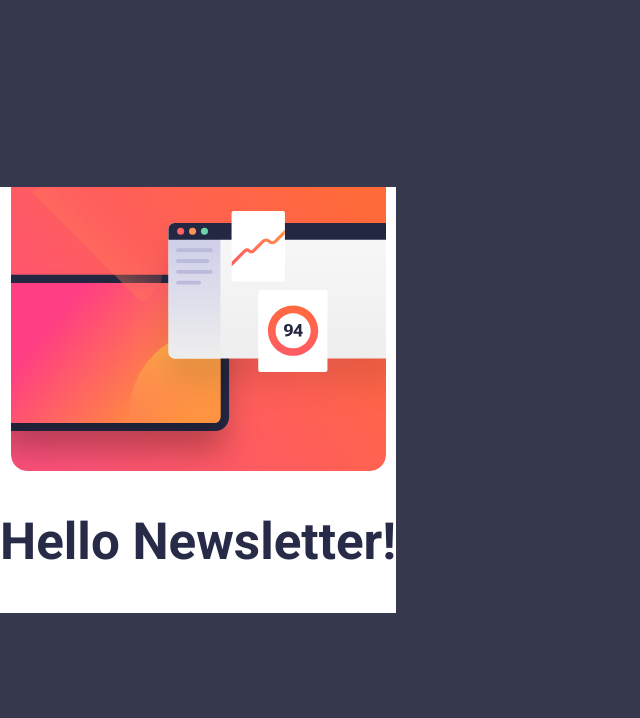
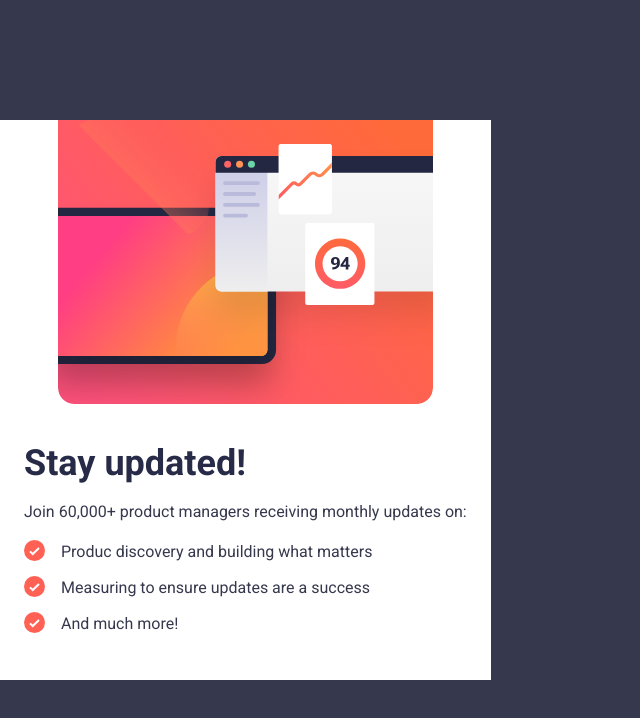
Before and after one commit to FelipeAlvarad63/Newsletter-form-Frontend-Mentor, a website built with Vite: page index.html in a window 1280 px wide. Shown: the whole page, without its empty margins (0-640 px from the left). Built offline with nearby package versions, Linux system fonts and the light colour scheme.

Commit message:
feat: add titles and list items with styles

```diff
--- a/main.js
+++ b/main.js
@@ -10,7 +10,16 @@ document.querySelector('#app').innerHTML = `
       </div>
 
       <div class="newsletter__form">
-        <h1>Hello Newsletter!</h1>
+        <h1>Stay updated!</h1>
+        <p class="newsletter__form--desc">Join 60,000+ product managers receiving monthly updates on:</p>
+
+        <ul>
+          <li>Produc discovery and building what matters</li>
+          <li>Measuring to ensure updates are a success</li>
+          <li>And much more!</li>
+        </ul>
+
+
       </div>
     </div>
   </section>
--- a/style.css
+++ b/style.css
@@ -12,7 +12,7 @@
   --color-white: #FFFFFF;
   --color-black: #000000;
 
-  color: rgba(255, 255, 255, 0.87);
+  color: #000000;
   background-color: #FFFFFF;
 
   font-synthesis: none;
@@ -67,8 +67,38 @@ figure {
   margin: 0;
 }
 
+.newsletter__form {
+  padding: 1.5rem;
+  text-align: start;
+}
+
 h1 {
-  font-size: 3.2em;
+  font-size: 2.25rem;
   line-height: 1.1;
   color: var(--color-primary-black);
+  margin-top: 1rem;
+  margin-bottom: 1rem;
 }
+
+.newsletter__form--desc {
+  color: var(--color-primary-black-20);
+  margin-bottom: 1rem;
+  font-size: 1rem;
+}
+
+.newsletter__form ul {
+  padding: 0;
+  list-style: none;
+}
+
+.newsletter__form li::before {
+  content: url("./assets/images/icon-list.svg");
+}
+
+.newsletter__form li {
+  display: flex;
+  gap: 1rem;
+  margin-bottom: 0.5rem;
+  font-size: 1rem;
+  color: var(--color-primary-black-20);
+}
```
